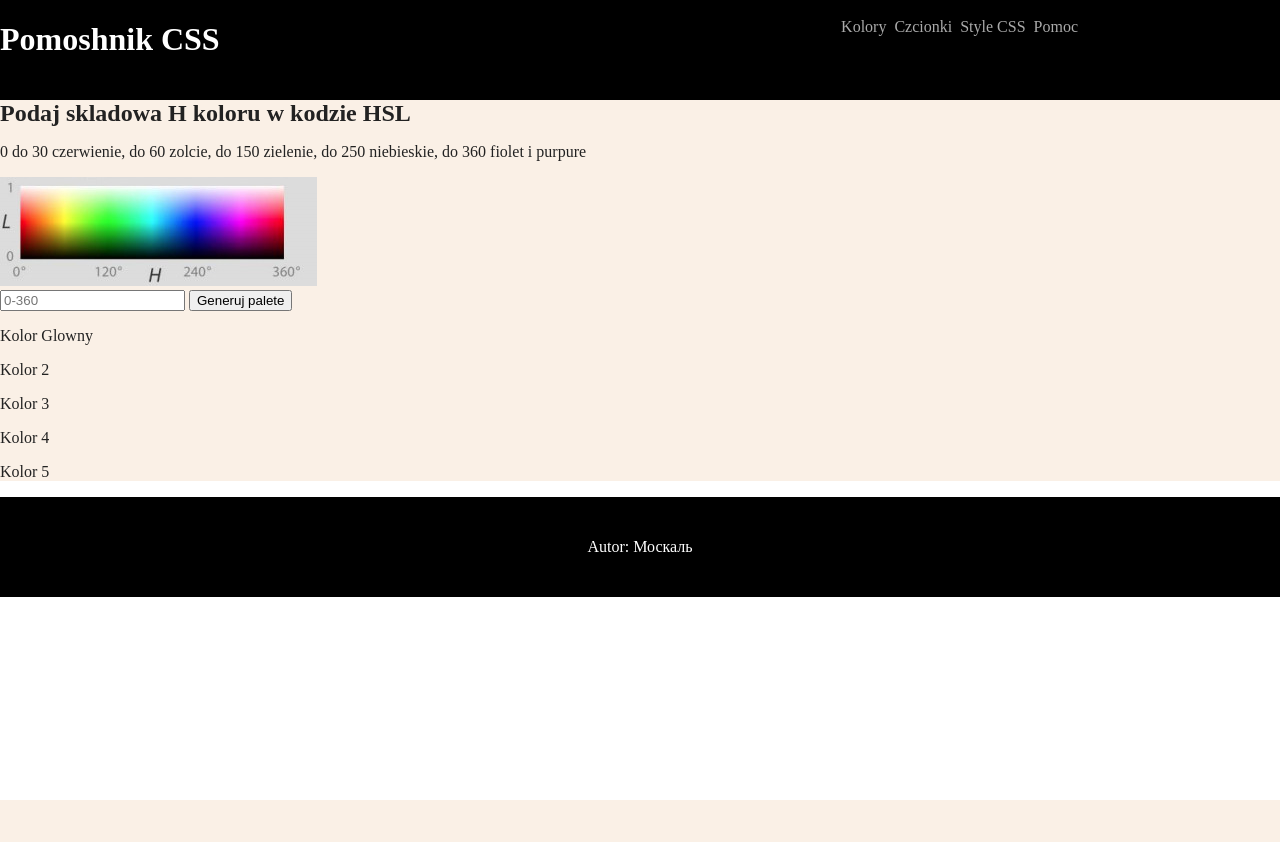
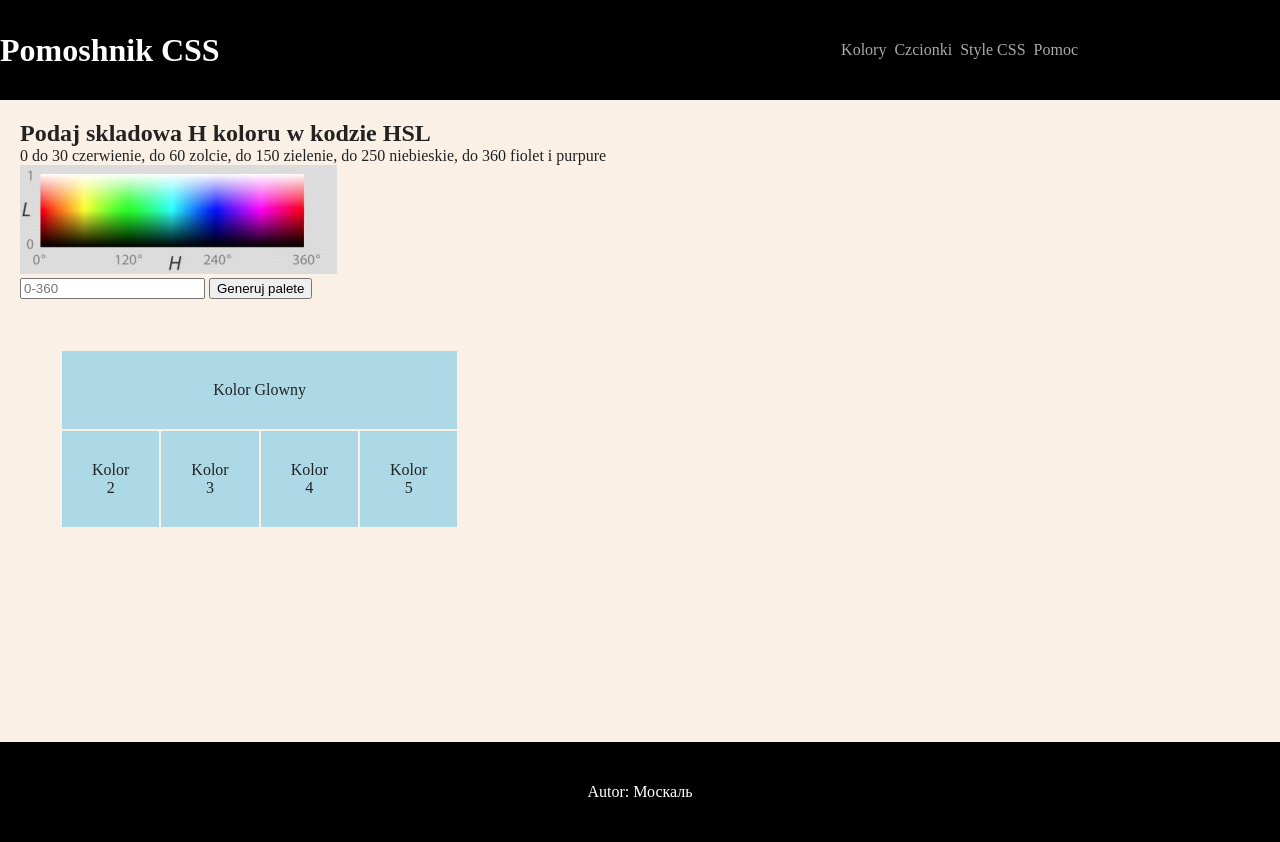
Before and after one commit to BaldrProgrammer/frontend_zadania, a PHP site: page /kolory.html in a window 1280 px wide. Before the commit the page ends 800 px from the top, so only its background shows below. Run offline with PHP 8.4, Linux system fonts and the light colour scheme.

Commit message:
12.01.2026 5

```diff
--- a/12.01.2026/kolory.html
+++ b/12.01.2026/kolory.html
@@ -38,15 +38,17 @@
             </div>
         </div>
         <div class="main_content_table">
-            <div id="kolor_main" class="main_content_table1">
-                <p>Kolor Glowny</p>
-            </div>
-            <div id="kolor_low" class="main_content_table2">
-                <div><p>Kolor 2</p></div>
-                <div><p>Kolor 3</p></div>
-                <div><p>Kolor 4</p></div>
-                <div><p>Kolor 5</p></div>
-            </div>
+            <table>
+                <tr>
+                    <td colspan="4">Kolor Glowny</td>
+                </tr>
+                <tr>
+                    <td>Kolor 2</td>
+                    <td>Kolor 3</td>
+                    <td>Kolor 4</td>
+                    <td>Kolor 5</td>
+                </tr>
+            </table>
         </div>
     </main>
     <footer>
--- a/12.01.2026/styl5.css
+++ b/12.01.2026/styl5.css
@@ -3,14 +3,15 @@ body{
     padding: 0;
     font-family: 'sans-serif';
 
-    h2{
+    h2, p{
             margin: 0;
-        }
+    }
 
     header{
         height: 100px;
         display: flex;
         justify-content: space-between;
+        align-items: center;
         background: black;
         color: white;
         padding-right: 200px;
@@ -28,6 +29,23 @@ body{
     main{
         background: Linen;
         color: #222;
+        padding: 20px;
+        height: 75.2vh;
+
+        .main_content{
+            margin-bottom: 50px;
+        }
+
+        .main_content_table{
+            margin: 40px;
+            width: 30%;
+
+            td{
+                text-align: center;
+                padding: 30px;
+                background: lightblue;
+            }
+        }
     }
     footer{
         height: 100px;
```
